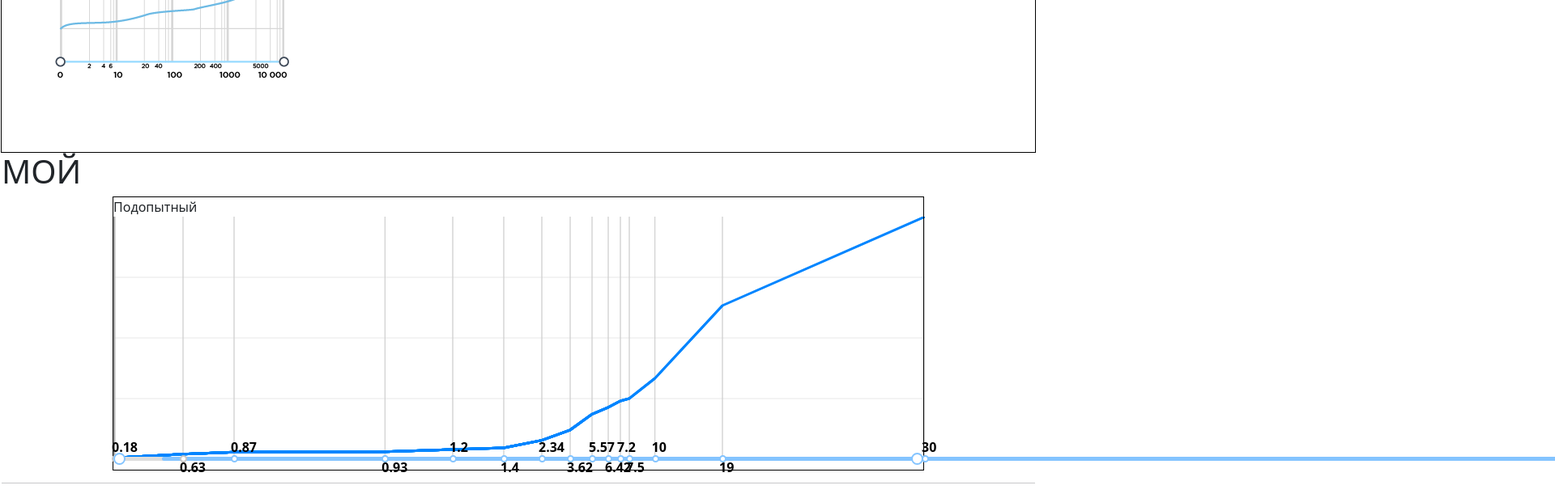
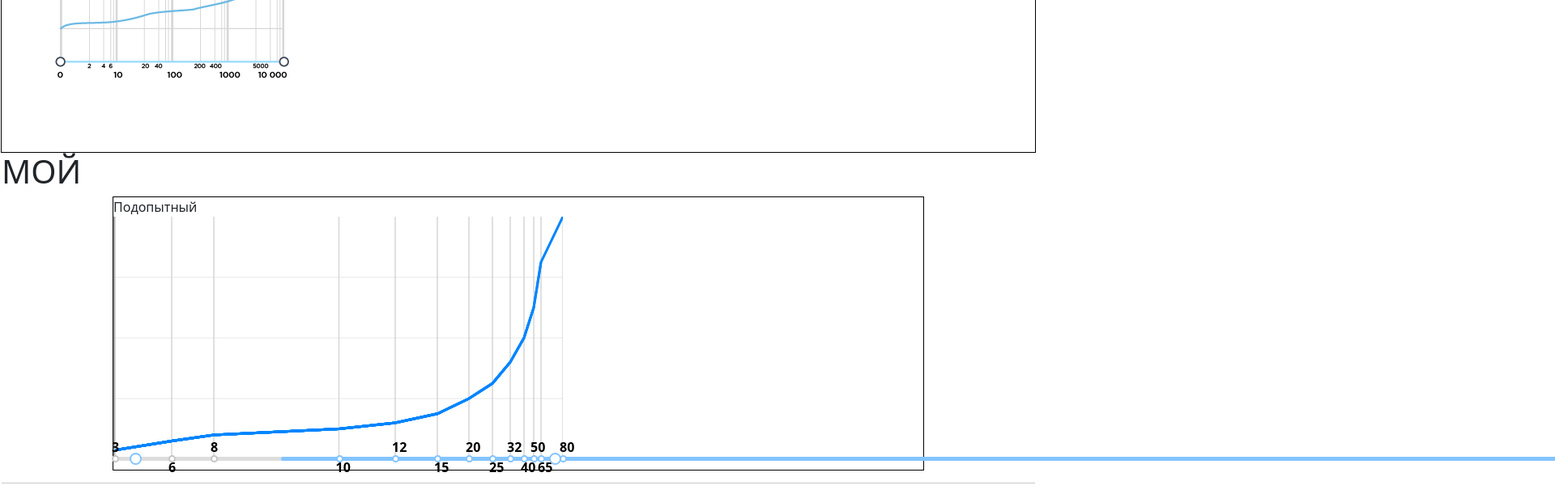
Before and after one commit to picus23/any-web-components, a Next.js app: page /slider in a window 1280 px wide. Shown: the part 316-932 px from the top of the page at 81% size, 1920 px wide, since content can reach past the window. Built offline with nearby package versions, Linux system fonts and the light colour scheme.

Commit message:
edit slider

```diff
--- a/components/slider/Canvas.tsx
+++ b/components/slider/Canvas.tsx
@@ -2,8 +2,8 @@ import { FC, useEffect, useRef } from "react";
 
 interface CanvasProps {
     valuesCv: number[],
-    width?: number,
-    height?: number,
+    width: number,
+    height: number,
     tickCount?: number,
     valuesFromSlider: number[],
     rank?: number[],
--- a/components/slider/ExpoSlider.tsx
+++ b/components/slider/ExpoSlider.tsx
@@ -5,6 +5,7 @@ interface ExpoSliderProps {
     valuesCv: number[],
     dataToWrapper?: (data: any) => void,
     widthCanvas: number,
+    heightCanvas: number,
     minPropValue?: number,
     maxPropValue?: number,
 }
@@ -16,7 +17,7 @@ interface iChangeKeysEmpty {
     [key: string]: string,
 }
 
-const ExpoSlider: FC<ExpoSliderProps> = ({ valuesCv, minPropValue, maxPropValue, widthCanvas }) => {
+const ExpoSlider: FC<ExpoSliderProps> = ({ valuesCv, minPropValue, maxPropValue, widthCanvas, heightCanvas }) => {
     let minValue = Math.min(...valuesCv) ?? minPropValue;
     let maxValue = Math.max(...valuesCv) ?? maxPropValue;
 
@@ -31,7 +32,7 @@ const ExpoSlider: FC<ExpoSliderProps> = ({ valuesCv, minPropValue, maxPropValue,
     }
 
     // Делю массив на разряды десяток | Вычисление кол-ва подмассивов
-    let comparisonArray = [0, 1, 10, 100, 1000, 10000];
+    let comparisonArray = [-1000,-100,-10,-1,0, 1, 10, 100, 1000, 10000];
     let countSubArr = 0;
     var j = 0;
     for (let i = 0; i < comparisonArray.length + 1; i++) {
@@ -49,20 +50,28 @@ const ExpoSlider: FC<ExpoSliderProps> = ({ valuesCv, minPropValue, maxPropValue,
     var tempLenght = 0;
     let prev = 0;
     let curr = 0;
+    let indexComparisonArray = 0;
 
     for (let i = 0; i < countSubArr; i++) {
         let position = 0;
         rankValueCv[i] = [];
-        prev = comparisonArray[i];
-        curr = comparisonArray[i + 1];
         for (let j = tempLenght; j < valuesCv.length; j++) {
+            prev = comparisonArray[indexComparisonArray];
+            curr = comparisonArray[indexComparisonArray + 1];
 
             if (valuesCv[j] >= prev && valuesCv[j] <= curr) {
                 rankValueCv[i][position] = valuesCv[j];
                 lenghtPrevArr = position;
                 position++;
-            } else {
+
+            } else if (rankValueCv[i].length === 0) {
+                j--;
+                indexComparisonArray++;
+                continue;
+            }
+            else {
                 tempLenght += ++lenghtPrevArr;
+                indexComparisonArray++;
                 break;
             }
 
@@ -122,15 +131,15 @@ const ExpoSlider: FC<ExpoSliderProps> = ({ valuesCv, minPropValue, maxPropValue,
         const breakpoints = document.querySelectorAll<HTMLElement>('.breakpoint');
         breakpoints.forEach(el => {
             let leftValue = +el.style.left.slice(0, 3);
-            if (leftValue / 10 > minDisplayValue / maxValue * 1000 && leftValue / 10 < maxDisplayValue / maxValue * 1000) {
+            if (leftValue / 10 > minDisplayValue / maxValue * widthCanvas && leftValue / 10 < maxDisplayValue / maxValue * widthCanvas) {
                 el.classList.add('breakpoint-active')
             } else {
                 el.classList.add('breakpoint')
                 el.classList.remove('breakpoint-active')
             }
         })
-        progress.style.left = minDisplayValue / maxValue * 1000 + '%';
-        progress.style.right = 100 - (maxDisplayValue / maxValue * 1000) + '%';
+        progress.style.left = minDisplayValue / maxValue * widthCanvas + '%';
+        progress.style.right = 100 - (maxDisplayValue / maxValue * widthCanvas) + '%';
         let fromKey = 0
         let toKey = 0
         let currentPosition = minDisplayValue
@@ -168,8 +177,8 @@ const ExpoSlider: FC<ExpoSliderProps> = ({ valuesCv, minPropValue, maxPropValue,
     console.log('Change Keys', changeKeys);
     return <>
         <Canvas
-            width={1000}
-            height={300}
+            width={widthCanvas}
+            height={heightCanvas}
             valuesFromSlider={valuesFromSlider}
             valuesCv={valuesCv}
             rank={rank}
@@ -180,8 +189,8 @@ const ExpoSlider: FC<ExpoSliderProps> = ({ valuesCv, minPropValue, maxPropValue,
             <div className="progres"></div>
         </div>
         <div className="range-input">
-            <input type="range" className="range-min cs" min={0} max={maxValue} value={minDisplayValue} onChange={handleMinValueChange} onClick={handleMinValueChange} />
-            <input type="range" className="range-max cs" min={0} max={maxValue} value={maxDisplayValue} onChange={handleMaxValueChange} />
+            <input style={{ width: widthCanvas }} type="range" className="range-min cs" min={0} max={maxValue} value={minDisplayValue} onChange={handleMinValueChange} onClick={handleMinValueChange} />
+            <input style={{ width: widthCanvas }} type="range" className="range-max cs" min={0} max={maxValue} value={maxDisplayValue} onChange={handleMaxValueChange} />
         </div>
 
         {/* <div className="d-flex justify-content-between my-5">
--- a/pages/slider/index.tsx
+++ b/pages/slider/index.tsx
@@ -4,8 +4,8 @@ import Image from "next/image";
 import ExpoSliderTest from "@/components/slider/ExpoSlider";
 
 
-// const values = [1, 10, 100]
-const values = [0.18, 0.63, 0.87, 0.93, 1.2,1.4, 2.34, 3.62, 5.57, 6.42, 7.2, 7.5, 10, 19,30];
+const values = [3, 6, 8, 10, 12, 15, 20, 25, 32, 40, 50, 65, 80];
+// const values = [0.18, 0.63, 0.87, 0.93, 1.2,1.4, 2.34, 3.62, 5.57, 6.42, 7.2, 7.5, 10, 19,30];
 // const values = [2, 4, 6, 10, 20, 40, 100, 200, 300, 400, 500, 1000, 10000];
 values.sort((a, b) => a - b);
 
@@ -30,7 +30,8 @@ export default function () {
 
             <ExpoSliderTest
                 valuesCv={values}
-                widthCanvas={1000}
+                widthCanvas={553}
+                heightCanvas={300}
             />
 
         </div>
```
